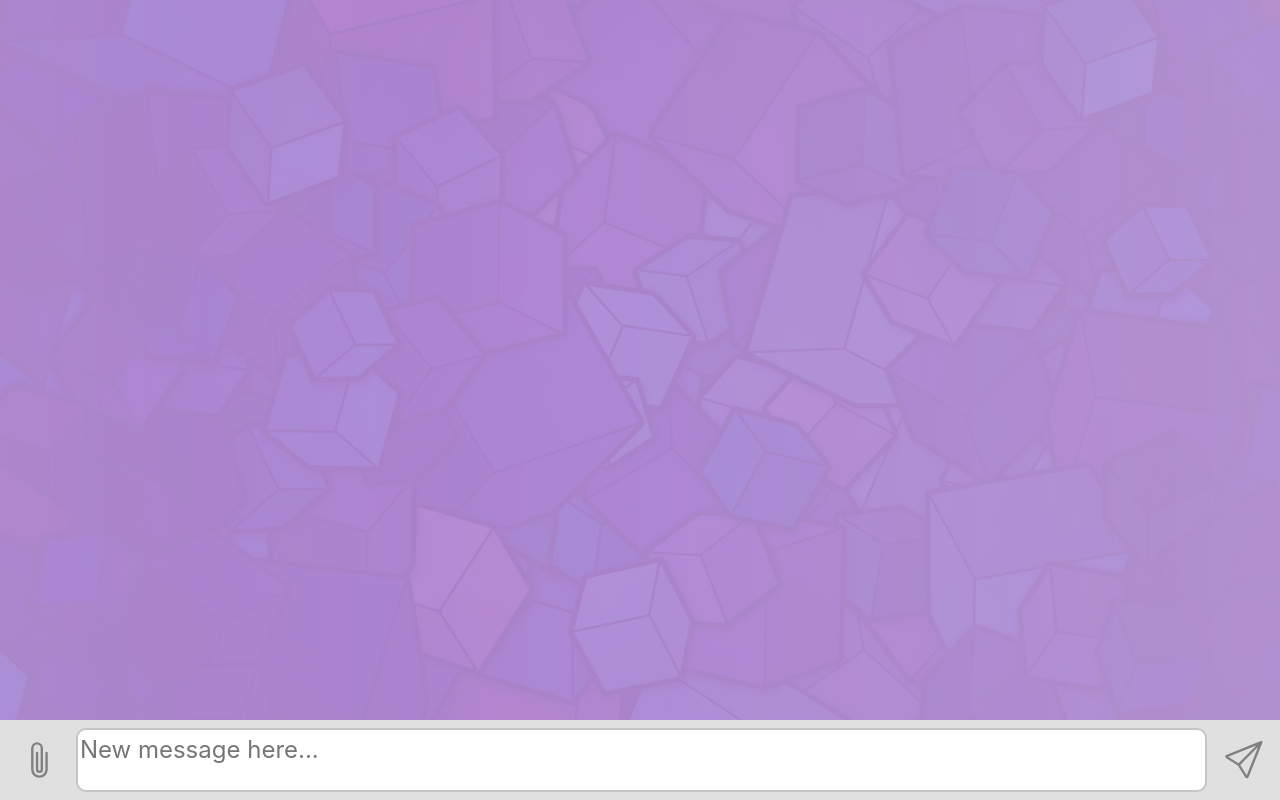
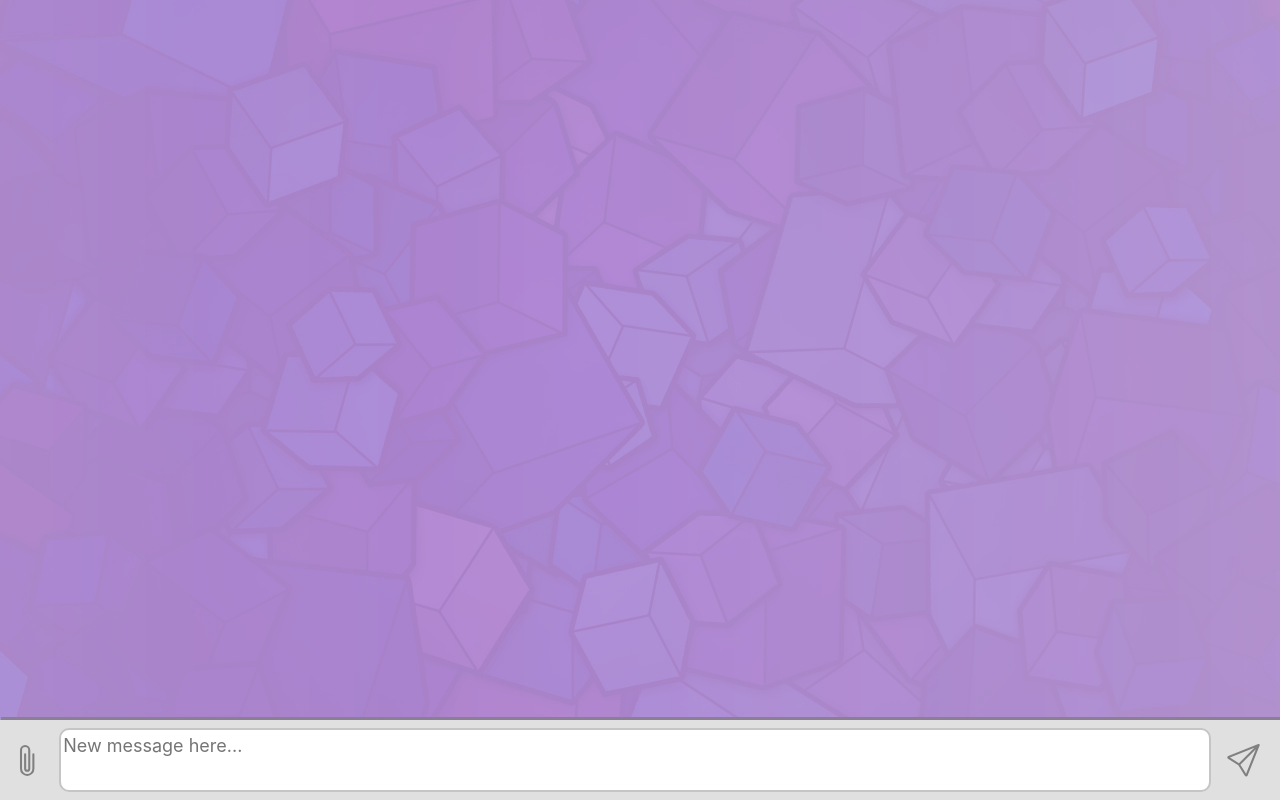
Before and after one commit to CoralKuta/MaKore, a React (Create React App) app: page / in a window 1280 px wide. Built offline with nearby package versions, Linux system fonts and the light colour scheme.

Commit message:
fix time issue

```diff
--- a/src/App.css
+++ b/src/App.css
@@ -1,6 +1,6 @@
 
 .all{
-flex-direction: column-reverse;
+flex-direction: column;
 bottom: 0;
 }
 
--- a/src/App.js
+++ b/src/App.js
@@ -9,15 +9,17 @@ import { useState } from 'react';
 function App() {
 
   const [messageList, setMessageList] = useState('')
-  var today = new Date();
-  var time = today.getHours() + ":" + today.getMinutes();
+
 
   return (
-    <div className="d-flex flex-column all">
-      <TypingBoard setter={(newMessage) => setMessageList([messageList, <Message content={[newMessage, time]} />])} />
-      <div className="d-flex flex-column flex-grow-1">
+    <div className="all">
+            <div className="flex-column ">
           <ConvBoard messageList={messageList} />
       </div>
+      <TypingBoard setter={(newMessage) =>{
+          var today = new Date();
+          var time = today.getHours() + ":" + today.getMinutes();
+           setMessageList([messageList, <Message content={[newMessage, time]} />]);}} />
     </div>
   );
 }
--- a/src/TypingBoard/TypingBoard.css
+++ b/src/TypingBoard/TypingBoard.css
@@ -7,6 +7,8 @@
   width: 100%;
   flex-direction: row;
   background-color: #e0e0e0;
+  box-shadow: 1px -3px #8a7f94;
+
 }
 
 .message-board {
@@ -14,16 +16,18 @@
   max-height: 200%;
   width: 90%;
   align-items: center;
+  margin-right: 1%;
+  margin-left: 1%;
   border: none;
   outline: none;
   border-radius: 10px;
   border: 2px solid rgb(197, 197, 197);
   resize: none;
-  font-size: x-large;
+  font-size: large;
 }
 
   .bi {
-    max-height: 40px;
+    max-height: 35px;
     fill:gray;
     cursor: pointer;
     display: inline-flexbox;
@@ -32,18 +36,22 @@
   .bi-paperclip{
     bottom: 0px;
     left: 0px;
-    margin:5px;
+    margin:7px;
+    margin-right: 0px;
     margin-left: 8px;
     padding: 1px;
-    width: 5%;
+    min-height: 5px;
+    width:3%;
 
   }
   .bi-send{
     bottom: 0px;
     right: 0px;
-    margin:5px;
+    margin:7px;
+    margin-left: 0px;
     padding: 1px;
-    width: 5%;
+    width: 3%;
+    min-height: 5px;
   }
 
   .bi:hover {
--- a/src/TypingBoard/TypingBoard.js
+++ b/src/TypingBoard/TypingBoard.js
@@ -26,11 +26,11 @@ function TypingBoard({setter}) {
 
   return (
     <div className="gray-low-panel d-flex">
-      <svg id="attachBtn" xmlns="http://www.w3.org/2000/svg" className="bi bi-paperclip w-10" viewBox="0 0 16 16">
+      <svg id="attachBtn" xmlns="http://www.w3.org/2000/svg" className="bi bi-paperclip" viewBox="0 0 16 16">
         <path d="M4.5 3a2.5 2.5 0 0 1 5 0v9a1.5 1.5 0 0 1-3 0V5a.5.5 0 0 1 1 0v7a.5.5 0 0 0 1 0V3a1.5 1.5 0 1 0-3 0v9a2.5 2.5 0 0 0 5 0V5a.5.5 0 0 1 1 0v7a3.5 3.5 0 1 1-7 0V3z" />
       </svg>
       <textarea ref={textBoard}  className="message-board w-80" placeholder="New message here..."></textarea>
-      <svg onClick={send} xmlns="http://www.w3.org/2000/svg" className="bi bi-send w-10" viewBox="0 0 16 16" >
+      <svg onClick={send} xmlns="http://www.w3.org/2000/svg" className="bi bi-send" viewBox="0 0 16 16" >
         <path d="M15.854.146a.5.5 0 0 1 .11.54l-5.819 14.547a.75.75 0 0 1-1.329.124l-3.178-4.995L.643 7.184a.75.75 0 0 1 .124-1.33L15.314.037a.5.5 0 0 1 .54.11ZM6.636 10.07l2.761 4.338L14.13 2.576 6.636 10.07Zm6.787-8.201L1.591 6.602l4.339 2.76 7.494-7.493Z" />
       </svg>
     </div>
--- a/src/message/Message.css
+++ b/src/message/Message.css
@@ -13,7 +13,7 @@
     margin-right: 20px;
     max-width: 90%;
     margin-bottom: 0px;
-    font-size: x-large;
+    font-size: large;
     overflow-wrap: break-word;
     white-space: pre-line;
     float: left;
```
